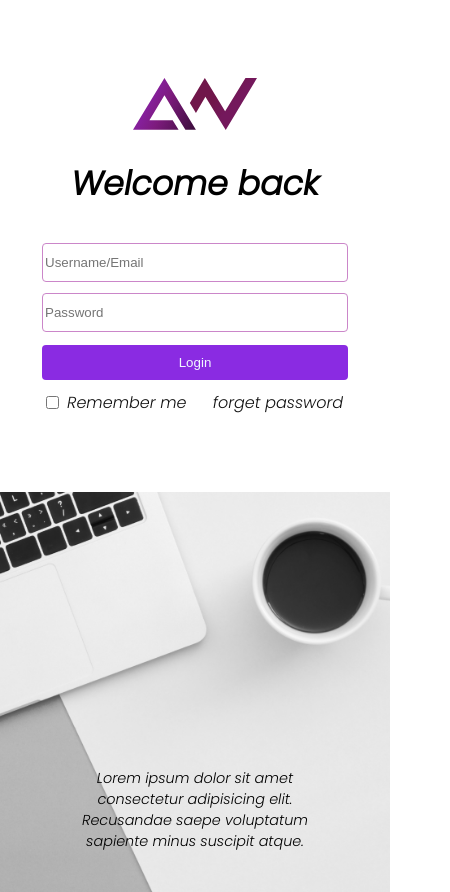
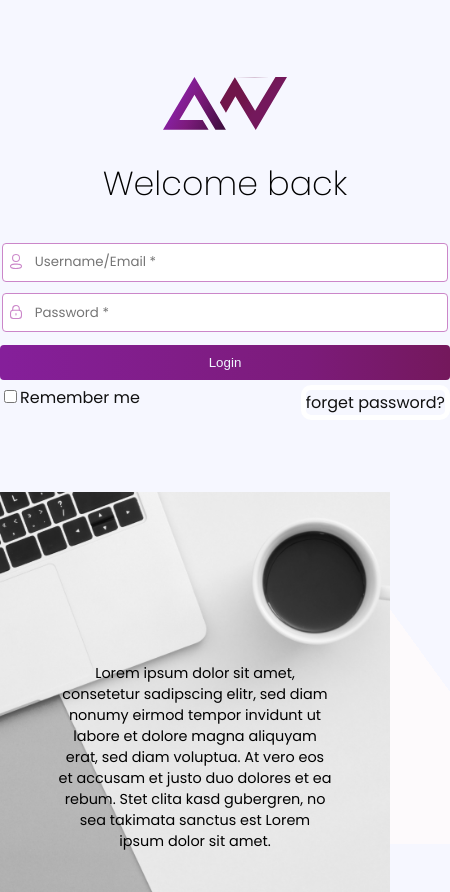
Before and after one commit to moeinfarzin/login-page, a React (Create React App) app: page / in a window 390 px wide. Shown: the whole page, 450 px wide, since content can reach past the window. Built offline with nearby package versions, Linux system fonts and the light colour scheme.

Commit message:
responsive changed

```diff
--- a/public/index.html
+++ b/public/index.html
@@ -25,7 +25,7 @@
       work correctly both with client-side routing and a non-root public URL.
       Learn how to configure a non-root public URL by running `npm run build`.
     -->
-    <title>React App</title>
+    <title>Login page</title>
   </head>
   <body>
     <noscript>You need to enable JavaScript to run this app.</noscript>
--- a/src/App.css
+++ b/src/App.css
@@ -1,4 +1,4 @@
-@import url('https://fonts.googleapis.com/css2?family=Poppins:ital,wght@1,300&display=swap');
+@import url('https://fonts.googleapis.com/css2?family=Poppins:ital,wght@0,200;0,400;1,100&display=swap');
 #root , body , html , .app {
     height: 100%;
 }
--- a/src/App.js
+++ b/src/App.js
@@ -1,15 +1,9 @@
-import { BrowserRouter, Route, Routes } from 'react-router-dom'
 import LoginPage from './LoginPage';
 import './App.css'
 
 function App() {
   return (
-    <BrowserRouter>
-
-      <Routes>
-        <Route path='/' element={<LoginPage />} />
-      </Routes>
-    </BrowserRouter>
+    <LoginPage />
   );
 }
 
--- a/src/LoginPage.css
+++ b/src/LoginPage.css
@@ -2,6 +2,15 @@ body {
     font-size: 16px;
     margin: 0px;
     font-family: 'Poppins', sans-serif;
+    background-image: linear-gradient(234deg, #f6f7ff 83%, #fdfafc 50%, #fdfafc 0%, #fdfafc 0%);
+
+}
+h1{
+    font-weight: 300 ;
+}
+
+.text{
+    font-size: 0.8rem;
 }
 
 .login-page {
@@ -48,10 +57,12 @@ body {
 }
 
 .login-form {
+    text-align: center;
     display: flex;
     justify-content: center;
     font-size: 2rem;
     min-width: 200px;
+    /* max-width: 80%; */
 
 }
 
@@ -59,16 +70,50 @@ body {
 
 .username-input,
 .password-input {
-    width: 300px;
+    padding-left: 7%;
+
+    width: 410px;
     height: 35px;
     border: solid 1px #cb86c9;
     border-radius: 4px;
+    font-family: 'Poppins', sans-serif;
+    font-weight: 500;
+}
+
+.username{
+    position:relative;
+}
+.username::before{
+    content: "";
+    background-image: url('./Profile.svg');
+    width: 17px;
+    height: 21px;
+    position: absolute;
+    background-repeat: no-repeat;
+    background-size: 12px;
+    top: 23px;
+    left: 10px;
+}
+.password{
+    position: relative;
+}
+.password::before{
+    width: 17px;
+    height: 22px;
+    content: "";
+    background-image: url('./Lock.svg');
+    background-size:12px;
+    position: absolute;
+    background-repeat: no-repeat;
+    top: 23px;
+    left: 10px;
 }
 
 .btn {
-    width: 100%;
+
+    width: 450px;
     color: aliceblue;
-    background-color: blueviolet;
+    background-image: linear-gradient(to right, #851f9a 1%, #801d87 40%, #7c1b7a 68%, #74185c);
     height: 35px;
     border: none;
     border-radius: 4px;
@@ -97,13 +142,19 @@ body {
     display: flex;
     flex: 1;
     justify-content: flex-end;
+    background: transparent;
+    border: transparent;
+    text-shadow: none;
+    box-shadow: none;
+
 }
 
 .remember-me {
     text-decoration: none;
+    font-weight: 500;
     font-size: 1rem;
     color: #111;
-    border: 5px #fff solid;
+    border: none;
     border-radius: 10px;
     cursor: pointer;
 
@@ -122,10 +173,13 @@ body {
 
 .checkbox {
     cursor: pointer;
+    margin-bottom: 15px;
+    border: none;
+
 }
 
 
-@media(max-width:600px) {
+@media(max-width:700px) {
 
     .login-page {
         display: flex;
--- a/src/LoginPage.js
+++ b/src/LoginPage.js
@@ -1,16 +1,12 @@
 import './LoginPage.css'
 import React from 'react'
 import logo from './logo.svg'
-import { Link } from 'react-router-dom'
 
 const LoginPage = () => {
-    // document.title="login";
     return (
-        <>
-
         <div className='login-page'>
             <div className='logo-container'>
-                <div className='text'><p>Lorem ipsum dolor sit amet consectetur adipisicing elit. Recusandae saepe voluptatum sapiente minus suscipit atque.</p></div>
+                <div className='text'><p>Lorem ipsum dolor sit amet, consetetur sadipscing elitr, sed diam nonumy eirmod tempor invidunt ut labore et dolore magna aliquyam erat, sed diam voluptua. At vero eos et accusam et justo duo dolores et ea rebum. Stet clita kasd gubergren, no sea takimata sanctus est Lorem ipsum dolor sit amet.</p></div>
             </div>
 
             <div className='login'>
@@ -21,10 +17,10 @@ const LoginPage = () => {
                 <div className='login-form'>
                     <form>
                         <div className='username'>
-                            <input className='username-input' type="text" placeholder='Username/Email' />
+                            <input className='username-input' type="text" placeholder='Username/Email *' />
                         </div>
                         <div className='password'>
-                            <input className='password-input' type="text" placeholder='Password' />
+                            <input className='password-input' type="text" placeholder='Password *' />
                         </div>
                         <div className='login-btn'>
                             <button className='btn'>Login</button>
@@ -35,8 +31,8 @@ const LoginPage = () => {
                                 <label className='remember-me' htmlFor='checkbox'>Remember me</label>
                             </div>
                             <div className='forget'>
-                                {/* <button className='forget-password'>forget password</button> */}
-                                <Link className='forget-password' to='/forgetpassword' >forget password</Link>
+                                <a className='forget-password' href='forgetpassword'>forget password?</a>
+
 
                             </div>
                         </div>
@@ -47,7 +43,6 @@ const LoginPage = () => {
             </div>
 
         </div>
-        </>
     )
 }
 export default LoginPage
```
Also changed, not shown: src/Lock.svg (added), src/Profile.svg (added).
